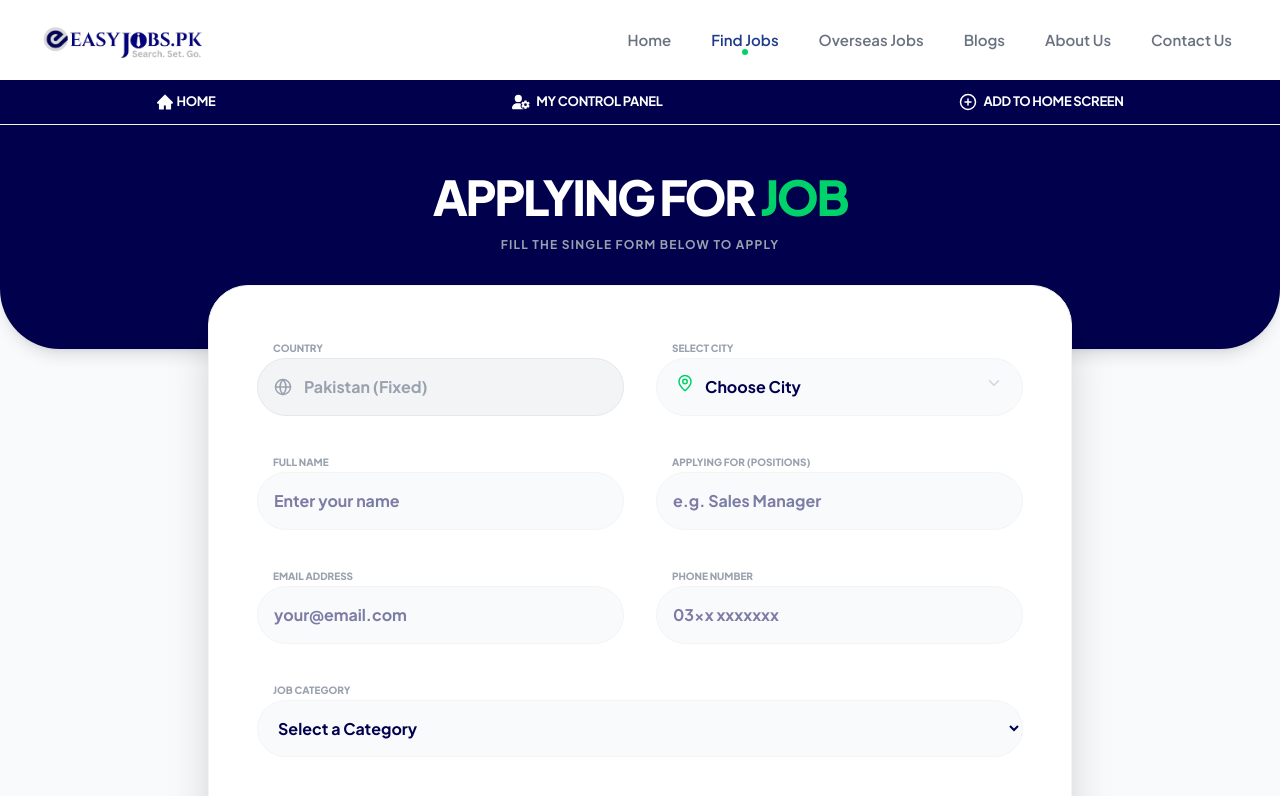
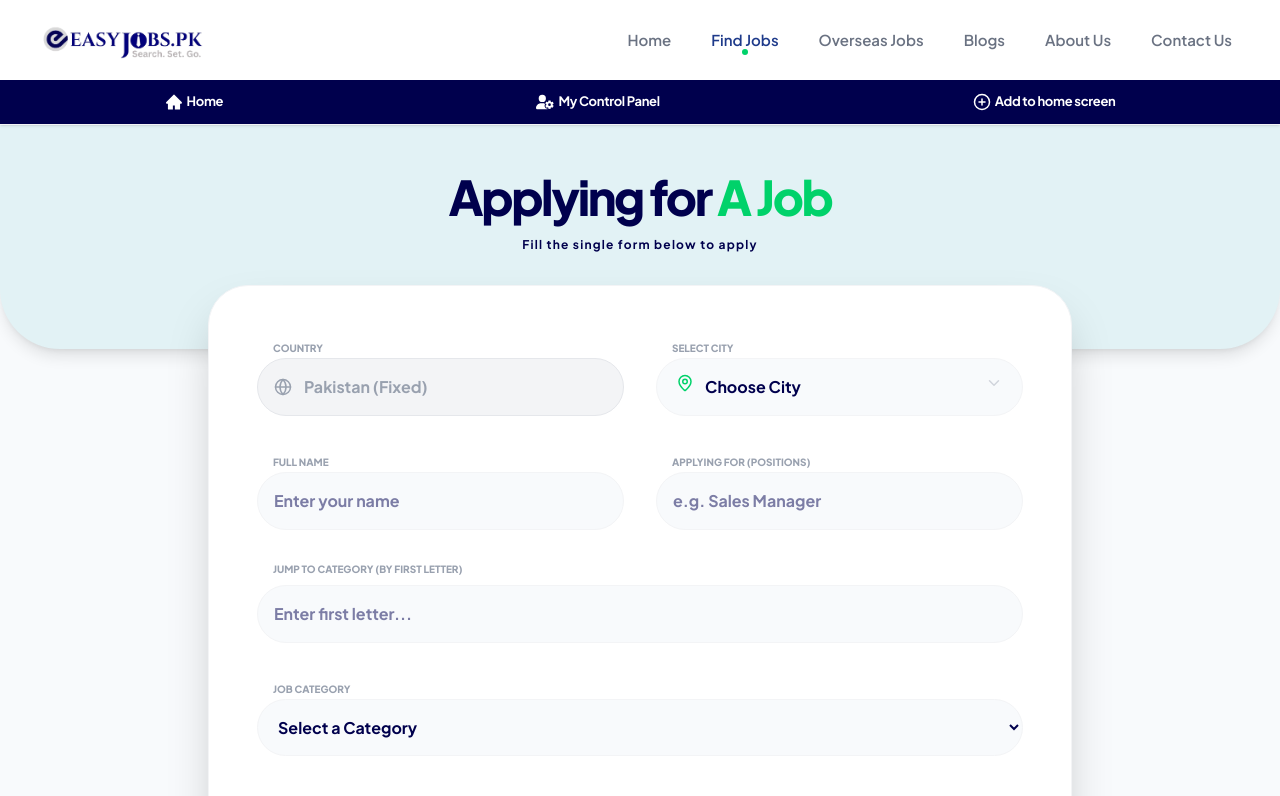
Before and after one commit to fmughalishere/client, a Next.js app: page /jobs in a window 1280 px wide. Shown: the top 796 px of the page. Built offline with nearby package versions, Linux system fonts and the light colour scheme.

Commit message:
Update UI

```diff
--- a/src/app/jobs/page.tsx
+++ b/src/app/jobs/page.tsx
@@ -1,21 +1,13 @@
 "use client";
 
-import { useState } from "react";
+import { useState, useRef, useEffect } from "react";
 import { motion, AnimatePresence } from "framer-motion";
 import { useRouter } from "next/navigation";
-import Link from "next/link";
 import {
-  User,
   MapPin,
-  Briefcase,
-  GraduationCap,
-  History,
-  ArrowLeft,
   Globe,
-  Mail,
-  Phone,
+  Lock,
   Send,
-  Lock,
   ChevronDown
 } from "lucide-react";
 
@@ -35,8 +27,70 @@ export default function JobApplicationPage() {
     experience: ""
   });
 
-  const cities = ["Karachi", "Lahore", "RWP/ISB", "Peshawar", "Quetta", "Multan", "Faisalabaad"];
-  const categories = ["IT & Software", "Accounts & Finance", "Management", "Education", "Medical", "Sales & Marketing", "Other"];
+  const cities = ["Karachi", "Lahore", "RWP/ISB", "Peshawar", "Quetta", "Multan", "Faisalabad"];
+
+  const categories = [
+    "Administration & Management",
+    "Agriculture & Farming",
+    "Arts & Design",
+    "Automotive & Mechanical",
+    "Banking & Finance",
+    "Business Development",
+    "Business Operations & Strategy",
+    "Customer Service",
+    "Civil Engineering & Infrastructure",
+    "Data Science & Analytics",
+    "Digital Marketing & Social Media",
+    "Education & Training",
+    "E-commerce & Online Business",
+    "Electrical Engineering & Electronics",
+    "Fashion & Textile Design",
+    "Finance & Accounting",
+    "Food & Hospitality",
+    "Graphic Design & Multimedia",
+    "Healthcare & Medical",
+    "Human Resources & Recruitment",
+    "Information Technology (IT) & Software",
+    "Internet & Web Development",
+    "Legal & Law Enforcement",
+    "Logistics & Supply Chain",
+    "Marketing & Sales",
+    "Mechanical Engineering",
+    "Media & Entertainment",
+    "Mining & Natural Resources",
+    "Pharmaceutical & Biotech",
+    "Project Management",
+    "Research & Development",
+    "Science & Laboratory",
+    "Security Services",
+    "Social Work & NGO",
+    "Telecommunications",
+    "Tourism & Travel",
+    "Veterinary & Animal Care",
+    "Freelance & Online Work",
+    "Other"
+  ].sort();
+
+  const educationLevels = [
+    "Matric",
+    "Intermediate",
+    "Bachelor's",
+    "Master's",
+    "M.Phil / PhD",
+    "Other"
+  ];
+
+  const categoryRef = useRef<HTMLSelectElement>(null);
+
+  const handleJumpByLetter = (letter: string) => {
+    if (!categoryRef.current) return;
+    const options = Array.from(categoryRef.current.options);
+    const match = options.find(opt => opt.value.toLowerCase().startsWith(letter.toLowerCase()));
+    if (match) {
+      categoryRef.current.value = match.value;
+      setFormData({ ...formData, category: match.value });
+    }
+  };
 
   const handleSubmit = (e: React.FormEvent) => {
     e.preventDefault();
@@ -51,13 +105,12 @@ export default function JobApplicationPage() {
 
   return (
     <main className="min-h-screen bg-[#f8fafc] pb-20">
-      <section className="bg-[#00004d] pt-12 pb-24 px-6 rounded-b-[60px] text-center shadow-lg">
+      <section className="bg-[#e2f2f5] pt-12 pb-24 px-6 rounded-b-[60px] text-center shadow-lg">
         <div className="max-w-4xl mx-auto">
-          <h1 className="text-3xl md:text-5xl font-black text-white uppercase tracking-tighter">
-            Applying for <span className="text-[#00d26a]">Job</span>
+          <h1 className="text-3xl md:text-5xl font-black text-[#00004d] tracking-tighter">
+            Applying for <span className="text-[#00d26a]"> A Job</span>
           </h1>
-
-          <p className="text-gray-400 font-bold text-xs uppercase tracking-widest mt-4">
+          <p className="text-[#00004d] font-bold text-xs tracking-widest mt-4">
             Fill the single form below to apply
           </p>
         </div>
@@ -99,7 +152,6 @@ export default function JobApplicationPage() {
                 onChange={(e) => setFormData({ ...formData, fullName: e.target.value })}
               />
             </div>
-
             <div className="space-y-2">
               <label className="text-[10px] font-black text-gray-400 uppercase ml-4">Applying For (Positions)</label>
               <input
@@ -110,7 +162,28 @@ export default function JobApplicationPage() {
                 onChange={(e) => setFormData({ ...formData, applyingFor: e.target.value })}
               />
             </div>
-
+            <div className="md:col-span-2 flex flex-col gap-2">
+              <label className="text-[10px] font-black text-gray-400 uppercase ml-4">Jump to Category (by first letter)</label>
+              <input
+                type="text"
+                maxLength={1}
+                placeholder="Enter first letter..."
+                className="w-full bg-slate-50 p-4 rounded-full font-bold text-[#00004d] border border-gray-100 outline-none focus:ring-2 focus:ring-[#00d26a]"
+                onChange={(e) => handleJumpByLetter(e.target.value)}
+              />
+            </div>
+            <div className="md:col-span-2 space-y-2">
+              <label className="text-[10px] font-black text-gray-400 uppercase ml-4">Job Category</label>
+              <select
+                required
+                ref={categoryRef}
+                className="w-full bg-slate-50 p-4 rounded-full font-bold text-[#00004d] border border-gray-100 outline-none focus:ring-2 focus:ring-[#00d26a]"
+                onChange={(e) => setFormData({ ...formData, category: e.target.value })}
+              >
+                <option value="">Select a Category</option>
+                {categories.map(cat => <option key={cat}>{cat}</option>)}
+              </select>
+            </div>
             <div className="space-y-2">
               <label className="text-[10px] font-black text-gray-400 uppercase ml-4">Email Address</label>
               <input
@@ -121,7 +194,6 @@ export default function JobApplicationPage() {
                 onChange={(e) => setFormData({ ...formData, email: e.target.value })}
               />
             </div>
-
             <div className="space-y-2">
               <label className="text-[10px] font-black text-gray-400 uppercase ml-4">Phone Number</label>
               <input
@@ -133,25 +205,16 @@ export default function JobApplicationPage() {
               />
             </div>
             <div className="md:col-span-2 space-y-2">
-              <label className="text-[10px] font-black text-gray-400 uppercase ml-4">Job Category</label>
+              <label className="text-[10px] font-black text-gray-400 uppercase ml-4">Education Degrees & Qualification</label>
               <select
                 required
                 className="w-full bg-slate-50 p-4 rounded-full font-bold text-[#00004d] border border-gray-100 outline-none focus:ring-2 focus:ring-[#00d26a]"
-                onChange={(e) => setFormData({ ...formData, category: e.target.value })}
+                onChange={(e) => setFormData({ ...formData, education: e.target.value })}
               >
-                <option value="">Select a Category</option>
-                {categories.map(cat => <option key={cat}>{cat}</option>)}
+                <option value="">Select Education</option>
+                {educationLevels.map(level => <option key={level}>{level}</option>)}
               </select>
             </div>
-            <div className="md:col-span-2 space-y-2">
-              <label className="text-[10px] font-black text-gray-400 uppercase ml-4">Education Degrees & Qualification</label>
-              <textarea
-                required
-                className="w-full h-32 bg-slate-50 p-6 rounded-[30px] font-bold text-[#00004d] border border-gray-100 outline-none focus:ring-2 focus:ring-[#00d26a]"
-                onChange={(e) => setFormData({ ...formData, education: e.target.value })}
-              />
-            </div>
-
             <div className="md:col-span-2 space-y-2">
               <label className="text-[10px] font-black text-gray-400 uppercase ml-4">Professional Experience</label>
               <textarea
@@ -191,14 +254,8 @@ export default function JobApplicationPage() {
               className="bg-white p-8 rounded-[30px] w-[90%] max-w-sm text-center shadow-2xl"
             >
               <Lock size={36} className="mx-auto text-[#00d26a] mb-4" />
-
-              <h2 className="text-lg font-black text-[#00004d] uppercase">
-                Login Required
-              </h2>
-
-              <p className="text-gray-400 text-sm mt-2">
-                Please login first to submit your application.
-              </p>
+              <h2 className="text-lg font-black text-[#00004d] uppercase">Login Required</h2>
+              <p className="text-gray-400 text-sm mt-2">Please login first to submit your application.</p>
 
               <div className="flex gap-3 mt-6">
                 <button
@@ -207,7 +264,6 @@ export default function JobApplicationPage() {
                 >
                   Cancel
                 </button>
-
                 <button
                   onClick={() => router.push("/login")}
                   className="w-full py-3 rounded-full bg-[#00004d] text-white font-bold"
@@ -219,7 +275,6 @@ export default function JobApplicationPage() {
           </motion.div>
         )}
       </AnimatePresence>
-
     </main>
   );
 }
--- a/src/components/navbar.tsx
+++ b/src/components/navbar.tsx
@@ -94,26 +94,26 @@ const Navbar = () => {
       </nav>
 
       <div className="bg-[#00004d] text-white py-3 px-2 flex justify-around items-center w-full">
-        <Link href="/" className="flex items-center gap-0.5 hover:opacity-80 active:scale-95 transition-all">
+        <Link href="/" className="flex items-center gap-1 hover:opacity-80 active:scale-95 transition-all">
           <AiFillHome size={18} className="shrink-0 text-white" />
-          <span className="text-[10px] sm:text-[13px] font-bold whitespace-nowrap uppercase tracking-tight">
+          <span className="text-[10px] sm:text-[13px] font-bold whitespace-nowrap tracking-tight">
             Home
           </span>
         </Link>
 
-        <Link href="/dashboard" className="flex items-center gap-1.5 hover:opacity-80 active:scale-95 transition-all">
+        <Link href="/dashboard" className="flex items-center gap-1 hover:opacity-80 active:scale-95 transition-all">
           <FaUserGear size={18} className="shrink-0 text-white" />
-          <span className="text-[10px] sm:text-[13px] font-bold whitespace-nowrap uppercase tracking-tight">
+          <span className="text-[10px] sm:text-[13px] font-bold whitespace-nowrap tracking-tight">
             My Control Panel
           </span>
         </Link>
 
         <button
           onClick={handleInstallClick}
-          className="flex items-center gap-1.5 hover:opacity-80 active:scale-95 transition-all outline-none"
+          className="flex items-center gap-1 hover:opacity-80 active:scale-95 transition-all outline-none"
         >
           <PlusCircle size={18} className="shrink-0 text-white" />
-          <span className="text-[10px] sm:text-[13px] font-bold whitespace-nowrap uppercase tracking-tight">
+          <span className="text-[10px] sm:text-[13px] font-bold whitespace-nowrap tracking-tight">
             Add to home screen
           </span>
         </button>
```
